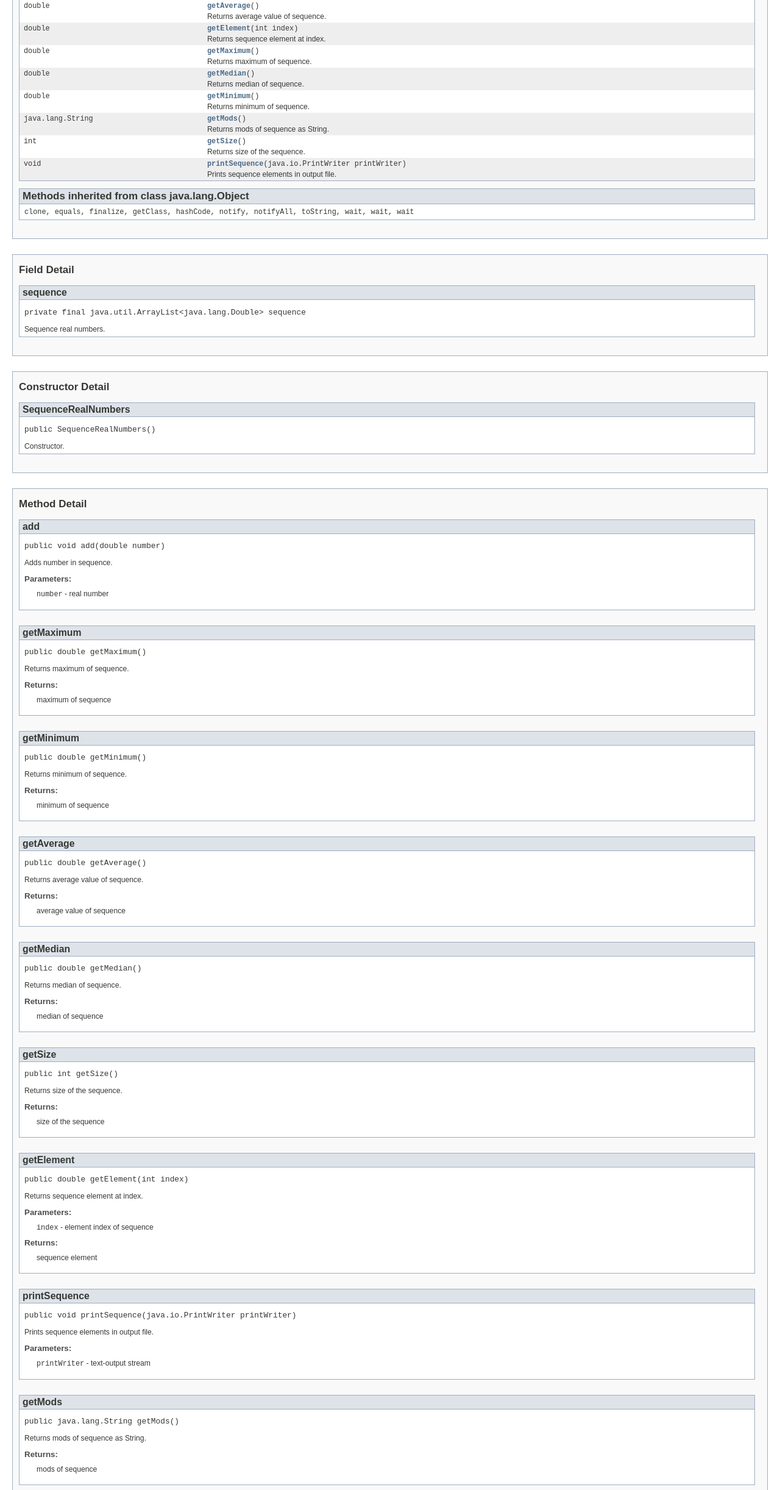
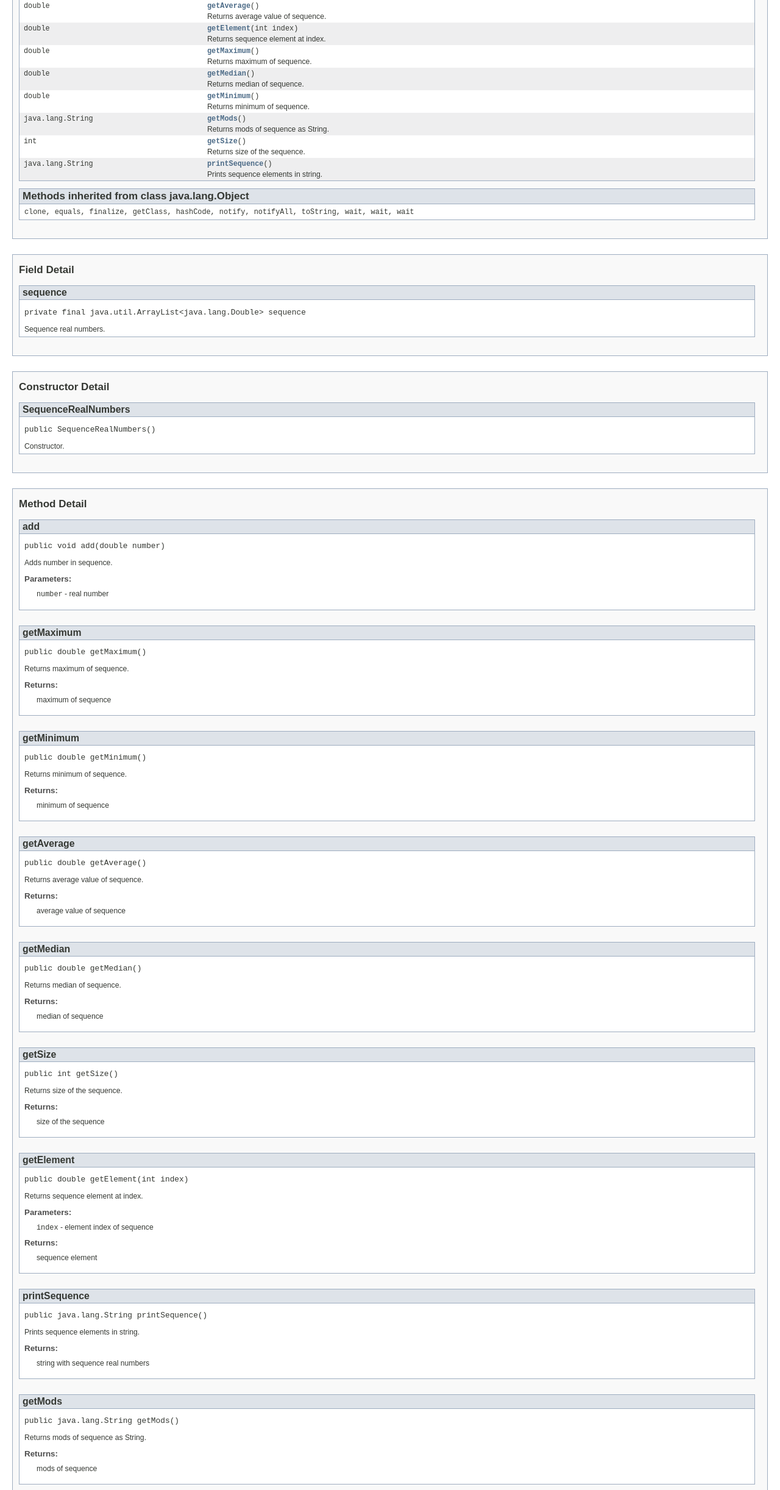
Before and after one commit to ivanshchitov/sequence-real-numbers, a plain HTML site: page doc/com/github/ivanshchitov/sequencerealnumbers/SequenceRealNumbers.html in a window 1280 px wide. Shown: the part 853-3297 px from the top of the page at 61% size. Drawn offline with Linux system fonts and the light colour scheme.

Commit message:
Fix documentation.

```diff
--- a/doc/com/github/ivanshchitov/sequencerealnumbers/SequenceRealNumbers.html
+++ b/doc/com/github/ivanshchitov/sequencerealnumbers/SequenceRealNumbers.html
@@ -2,9 +2,10 @@
 <!-- NewPage -->
 <html lang="ru">
 <head>
-<!-- Generated by javadoc (version 1.7.0_40) on Wed Oct 16 18:31:08 VOLT 2013 -->
+<!-- Generated by javadoc (version 1.7.0_40) on Thu Oct 17 14:16:20 VOLT 2013 -->
+<meta http-equiv="Content-Type" content="text/html" charset="utf-8">
 <title>SequenceRealNumbers</title>
-<meta name="date" content="2013-10-16">
+<meta name="date" content="2013-10-17">
 <link rel="stylesheet" type="text/css" href="../../../../stylesheet.css" title="Style">
 </head>
 <body>
@@ -206,9 +207,9 @@ extends java.lang.Object</pre>
 </td>
 </tr>
 <tr class="altColor">
-<td class="colFirst"><code>void</code></td>
-<td class="colLast"><code><strong><a href="../../../../com/github/ivanshchitov/sequencerealnumbers/SequenceRealNumbers.html#printSequence(java.io.PrintWriter)">printSequence</a></strong>(java.io.PrintWriter&nbsp;printWriter)</code>
-<div class="block">Prints sequence elements in output file.</div>
+<td class="colFirst"><code>java.lang.String</code></td>
+<td class="colLast"><code><strong><a href="../../../../com/github/ivanshchitov/sequencerealnumbers/SequenceRealNumbers.html#printSequence()">printSequence</a></strong>()</code>
+<div class="block">Prints sequence elements in string.</div>
 </td>
 </tr>
 </table>
@@ -347,15 +348,15 @@ extends java.lang.Object</pre>
 <dt><span class="strong">Returns:</span></dt><dd>sequence element</dd></dl>
 </li>
 </ul>
-<a name="printSequence(java.io.PrintWriter)">
+<a name="printSequence()">
 <!--   -->
 </a>
 <ul class="blockList">
 <li class="blockList">
 <h4>printSequence</h4>
-<pre>public&nbsp;void&nbsp;printSequence(java.io.PrintWriter&nbsp;printWriter)</pre>
-<div class="block">Prints sequence elements in output file.</div>
-<dl><dt><span class="strong">Parameters:</span></dt><dd><code>printWriter</code> - text-output stream</dd></dl>
+<pre>public&nbsp;java.lang.String&nbsp;printSequence()</pre>
+<div class="block">Prints sequence elements in string.</div>
+<dl><dt><span class="strong">Returns:</span></dt><dd>string with sequence real numbers</dd></dl>
 </li>
 </ul>
 <a name="getMods()">
```
Also changed, not shown: doc/allclasses-frame.html (+3 -2 lines), doc/allclasses-noframe.html (+3 -2 lines), doc/com/github/ivanshchitov/sequencerealnumbers/Main.html (+3 -2 lines), doc/com/github/ivanshchitov/sequencerealnumbers/SequenceAnalyzer.html (+22 -3 lines), doc/com/github/ivanshchitov/sequencerealnumbers/SequenceRealNumbersTest.html (+3 -2 lines), doc/com/github/ivanshchitov/sequencerealnumbers/package-frame.html (+3 -2 lines), doc/com/github/ivanshchitov/sequencerealnumbers/package-summary.html (+3 -2 lines), doc/com/github/ivanshchitov/sequencerealnumbers/package-tree.html (+3 -2 lines), doc/constant-values.html (+3 -2 lines), doc/deprecated-list.html (+3 -2 lines), doc/help-doc.html (+3 -2 lines), doc/index-all.html (+9 -4 lines), doc/index.html (+2 -1 lines), doc/overview-tree.html (+3 -2 lines).
